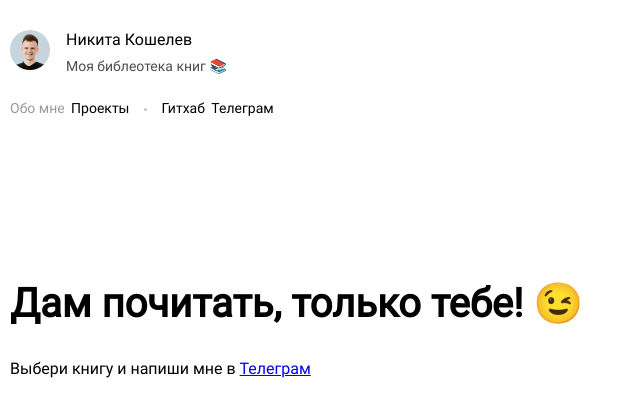
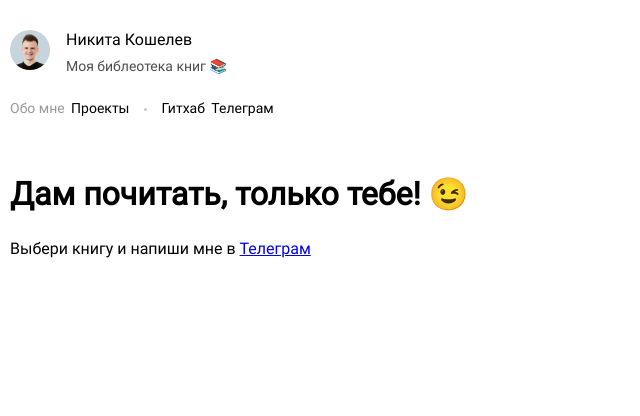
Before and after one commit to nunjuck/koshelev.dev, a Nuxt app: page / in a window 1280 px wide. Shown: the top 416 px of the page, without its empty margins (0-640 px from the left). Built offline with nearby package versions, Linux system fonts and the light colour scheme.

Commit message:
fix: titlepage response

```diff
--- a/components/TitlePage.vue
+++ b/components/TitlePage.vue
@@ -35,10 +35,20 @@ export default {
 
 <style lang="postcss" scoped>
 .heading-page {
-  margin-top: 140px;
+  margin-top: 40px;
+  @media (--screen-md) {
+    margin-top: 140px;
+  }
 }
 .heading-page__title {
-  font-size: 2.5rem;
+  font-size: 2rem;
+  line-height: 1.3;
+  @media (--screen-md) {
+    font-size: 2.5rem;
+    line-height: 1.5;
+  }
+}
+.heading-page__description {
   line-height: 1.5;
 }
 </style>
```
